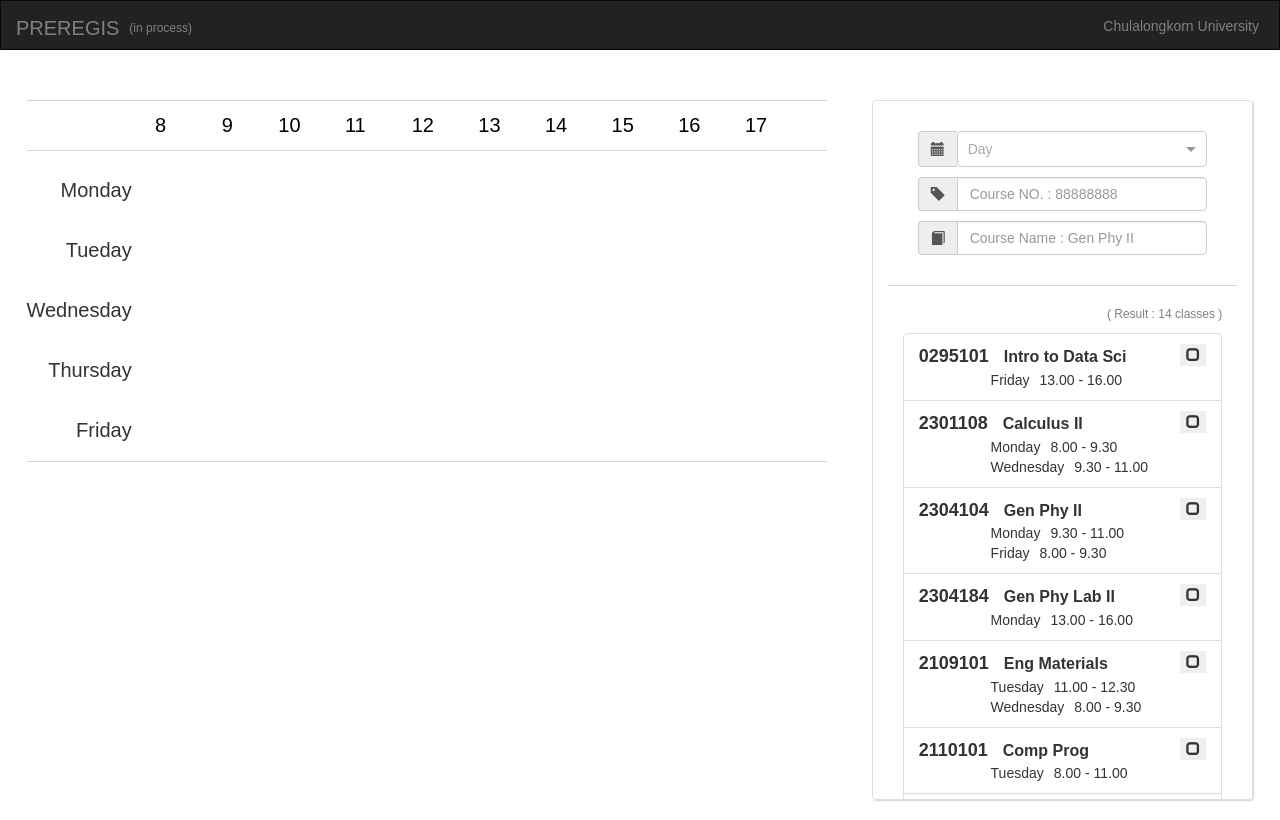
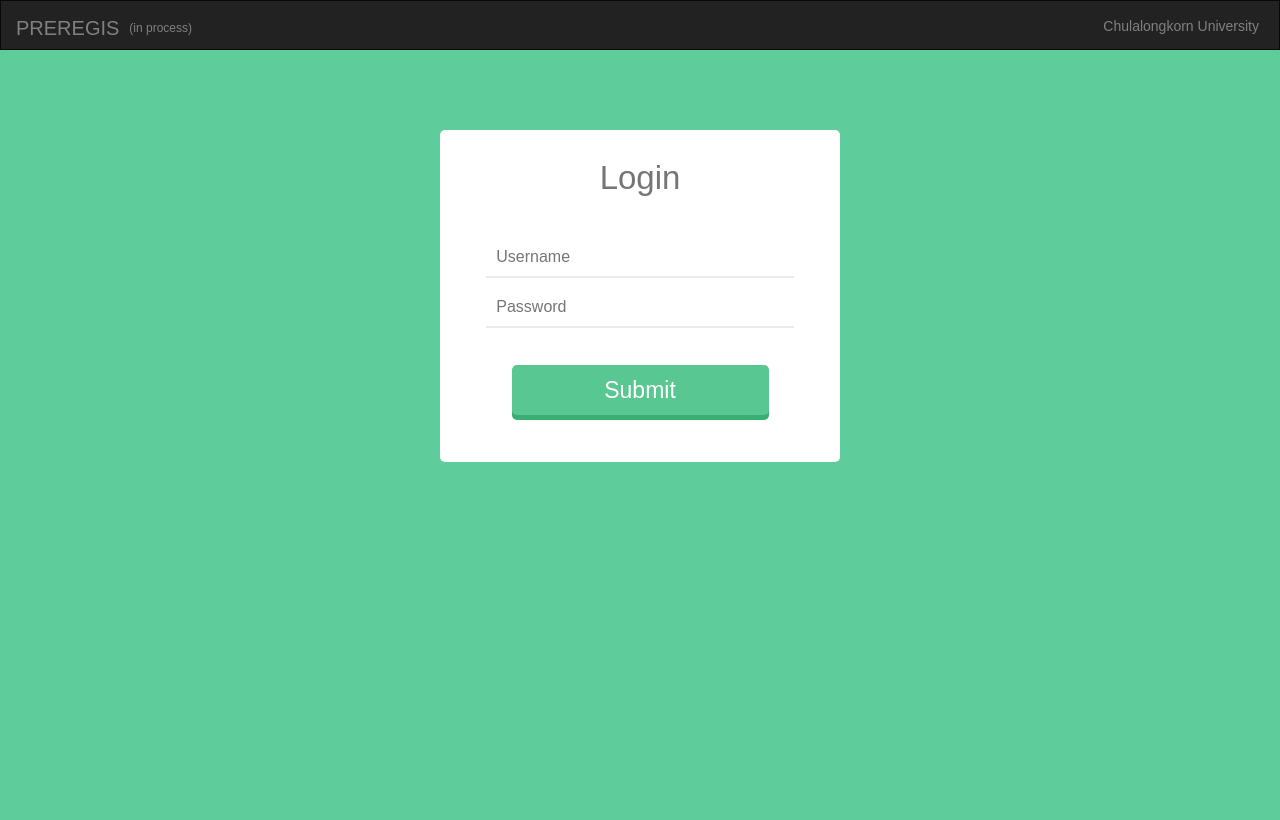
Before and after one commit to kritkrm/Database_Project-1, a React (Create React App) app: page / in a window 1280 px wide. Built offline with nearby package versions, Linux system fonts and the light colour scheme.

Commit message:
Add Login

```diff
--- a/public/index.html
+++ b/public/index.html
@@ -4,6 +4,7 @@
     <meta charset="utf-8">
     <meta name="viewport" content="width=device-width, initial-scale=1">
       <link rel="stylesheet" href="https://maxcdn.bootstrapcdn.com/bootstrap/3.3.7/css/bootstrap.min.css">
+      <link href="https://fonts.googleapis.com/css?family=Ubuntu" rel="stylesheet">
       <script src="https://ajax.googleapis.com/ajax/libs/jquery/3.2.0/jquery.min.js"></script>
       <script src="https://maxcdn.bootstrapcdn.com/bootstrap/3.3.7/js/bootstrap.min.js"></script>
 
--- a/src/App.js
+++ b/src/App.js
@@ -1,12 +1,25 @@
 import React, { Component } from 'react';
 
 import HomePage from './pages/HomePage';
+import LoginPage from './pages/LoginPage';
+import NavBar from './container/nav_bar';
 
 class App extends Component {
+
+  state = {
+    page: 'login',
+  };
+
+  componentDidMount() {
+
+  }
+
   render() {
     return (
       <div style={{ overflowX: 'hidden' }}>
-        <HomePage />
+        <NavBar />
+        {this.state.page === 'login' && <LoginPage />}
+        {this.state.page === 'home' && <HomePage />}
       </div>
     );
   }
--- a/src/pages/HomePage.js
+++ b/src/pages/HomePage.js
@@ -2,7 +2,6 @@ import React, { Component } from 'react';
 
 import Footer from '../container/footer';
 import Header from '../container/header';
-import NavBar from '../container/nav_bar';
 import SearchPanel from '../container/search_panel';
 import Table from '../container/table';
 
@@ -231,7 +230,6 @@ class HomePage extends Component {
   render() {
     return (
       <div>
-        <NavBar />
         <div className="main-content">
             <div className="flex-center">
               <Table subject={this.state.subject} falseOnlist={this.falseOnlist} classOnTable={this.state.classOnTable}/>
--- /dev/null
+++ b/src/pages/LoginPage.js
@@ -0,0 +1,25 @@
+import React, { Component } from 'react';
+import '../style/loginStyle.css';
+
+class LoginPage extends Component {
+    render() {
+        return (
+            <body>
+                <div className="signup">
+                    <h1>Login</h1>
+                    <form method="post" action="#">
+                        <div className="row">
+                            <input type="text" name="username" placeholder="Username" />
+                        </div>
+                        <div className="row">
+                            <input type="password" name="password" placeholder="Password" />
+                        </div>
+                        <input type="submit" name="signup" value="Submit" />
+                    </form>
+                </div>
+            </body>
+        );
+    }
+}
+
+export default LoginPage;
--- /dev/null
+++ b/src/style/loginStyle.css
@@ -0,0 +1,130 @@
+body{
+    background-color: #5FCC9C;
+    margin: 0;
+    padding: 0;
+    font-family: 'Ubuntu', sans-serif;
+    direction: ltr;
+}
+/*====== Start SigIn ======*/
+.signin{
+    background: #215B63;
+    color:#fff;
+    padding: 7px 10px;
+    overflow: hidden;
+}
+.signin .logo{
+    float: left;
+    width: 40%;
+    text-align: center;
+}
+.signin .logo h2{
+    letter-spacing: 1px;
+    font-size: 28px;
+}
+.signin .logo h2 span{letter-spacing: -2px;}
+.signin .frm{
+    float: right;
+    margin-right: 94px;
+    margin-top: 22px;
+}
+.signin .frm input{
+    float: left;
+    display: inline-block;
+    margin-right: 10px;
+    padding: 9px 11px;
+    border: none;
+    outline: 0;
+    border-radius: 3px;
+    width: 30%;
+}
+.signin .frm input[type=submit]{
+    color: #fff;
+    padding: 8px 18px;
+    font-size: 15px;
+    font-weight: bold;
+    background: #2098b3;
+    cursor: pointer;
+    width: 19%;
+}
+.signin .frm input[type=submit]:hover{
+    background:#21abca;
+}
+/*====== End SigIn ======*/
+.signup{
+    width: 400px;
+    margin: 80px auto;
+    background-color: #FFF;
+    padding: 10px;
+    border-radius: 5px;
+    overflow: hidden;
+}
+.signup > h1{
+    text-align: center;
+    font-size: 33px;
+    color: #757575;
+    font-weight: 300;
+    margin-bottom: 32px;
+}
+.signup > input{
+    display: block;
+}
+
+.signup .row input,
+.signup .row input{
+    left: 0;
+    right: 0;
+    margin: auto;
+    width: 75%;
+}
+.signup input{
+    height: 50px;
+    display: block;
+    padding: 10px 10px 0px 10px;
+    border: none;
+    border-bottom: 2px solid #ebebeb;
+    margin-left: 9px;
+    margin-top: 10px;
+    width: 257px;
+    font-size: 16px;
+    font-family: sans-serif;
+}
+.signup input:hover{
+    border-bottom-color: #dcdcdc;
+}
+.signup input:focus{
+    outline: none;
+    border-bottom-color: #58c791;
+}
+.signup input[type=submit]{
+    position: relative;
+    margin: 37px auto;
+    position: relative;
+    height: 50px;
+    display: block;
+    border-radius:5px;
+    border: none;
+    background-color: #58c791;
+    color:#fff;
+    font-size: 23px;
+    padding: 0;
+    box-shadow: 0 5px 0 #3aad73;
+}
+.signup input[type=submit]:hover{
+    top: 2px;
+    box-shadow: 0 3px 0 #3aad73;
+    cursor: pointer;
+}
+.signup input[type=submit]:active{
+    top:5px;
+    box-shadow: none;
+}
+/*====== Start Footer ======*/
+
+footer{
+    background-color: #215B63;
+    text-align: center;
+    padding: 10px;
+    color:#fff;
+}
+
+/*====== End Footer ======*/
```
